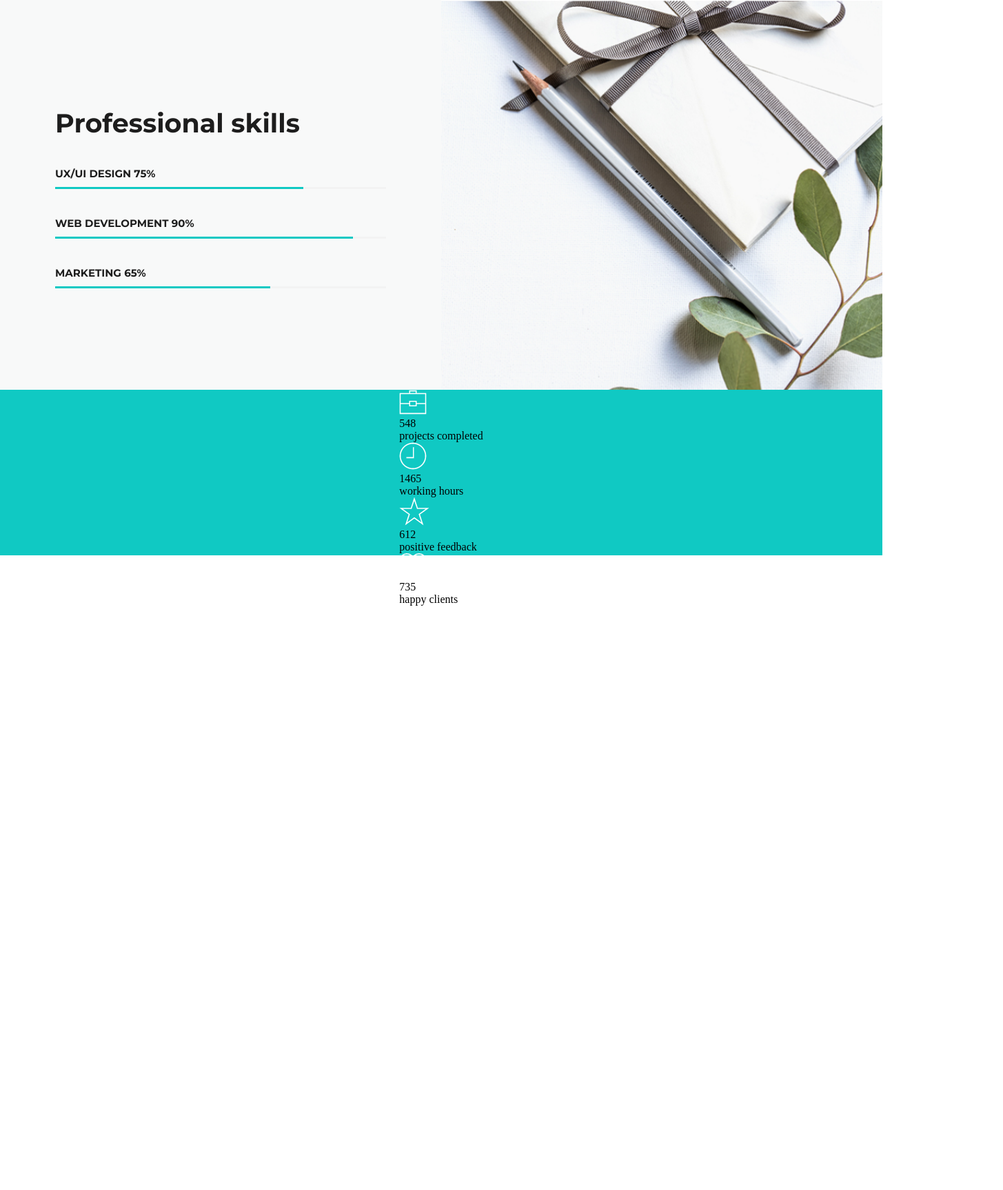
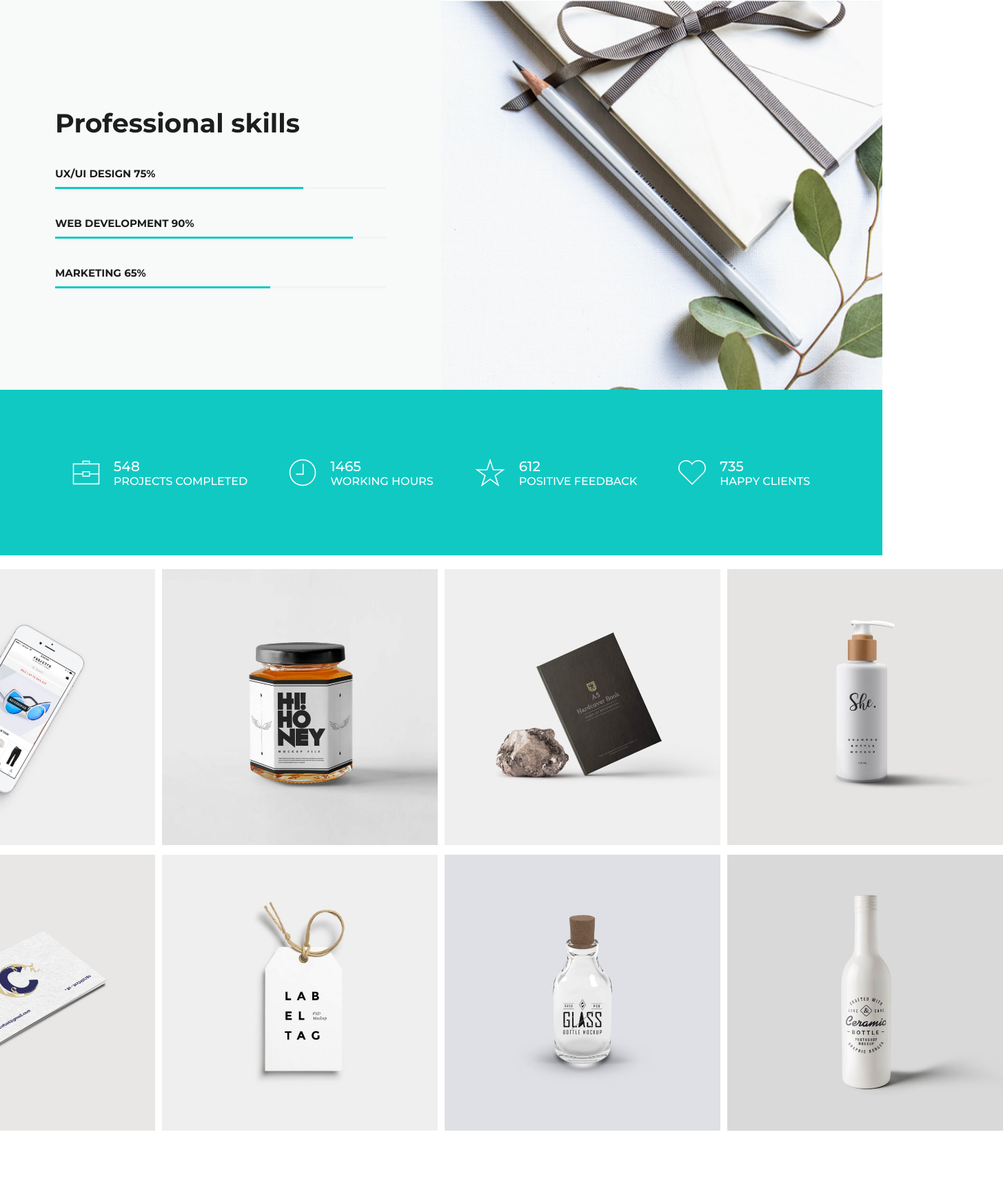
Before and after one commit to Elrumm/WebDesignStudio, a website: page index.html in a window 1280 px wide. Shown: the part 1075-2800 px from the top of the page at 69% size, 1455 px wide, since content can reach past the window. Before the commit the page ends 1953 px from the top, so only its background shows below. Drawn offline with Linux system fonts and the light colour scheme.

Commit message:
+ 2 sections

```diff
--- a/index.html
+++ b/index.html
@@ -1,16 +1,15 @@
 <!DOCTYPE html>
 <html lang="en">
+
 <head>
   <meta charset="UTF-8" />
   <meta name="viewport" content="width=device-width, initial-scale=1.0" />
   <meta http-equiv="X-UA-Compatible" content="ie=edge" />
   <link rel="stylesheet" href="css/style.css" />
-    <link
-      href="https://fonts.googleapis.com/css?family=Montserrat:500,700|Nunito+Sans&display=swap"
-      rel="stylesheet"
-    />
+  <link href="https://fonts.googleapis.com/css?family=Montserrat:500,700|Nunito+Sans&display=swap" rel="stylesheet" />
   <title>Web Design Studio</title>
 </head>
+
 <body>
   <header>
     <div class="header-nav">
@@ -19,18 +18,35 @@
       </div>
       <div class="header-nav__menu">
         <ul>
-            <a href="#"><li>home</li></a>
-            <a href="#"><li>about</li></a>
-            <a href="#"><li>work</li></a>
-            <a href="#"><li>process</li></a>
-            <a href="#"><li>services</li></a>
-            <a href="#"><li>testimonials</li></a>
-            <a href="#"><li>contact</li></a>
+          <a href="#">
+            <li>home</li>
+          </a>
+          <a href="#">
+            <li>about</li>
+          </a>
+          <a href="#">
+            <li>work</li>
+          </a>
+          <a href="#">
+            <li>process</li>
+          </a>
+          <a href="#">
+            <li>services</li>
+          </a>
+          <a href="#">
+            <li>testimonials</li>
+          </a>
+          <a href="#">
+            <li>contact</li>
+          </a>
         </ul>
       </div>
     </div>
 
     <div class="main-title__wrapper">
+      <div class="main_picture">
+        <img src="img/macbook.png" width="600" alt="macbook">
+      </div>
       <div class="main-title">
         <h1 class="heading">We Design and Develop</h1>
         <p class="paragraph">
@@ -44,7 +60,7 @@
   </header>
   <main>
     <section>
-        <div class="main-about__wrapper">
+      <div class="main-about wrapper">
         <div class="main-about">
           <h2 class="heading">About Us</h2>
           <p class="paragraph">
@@ -81,32 +97,76 @@
     </section>
     <section>
       <div class="achievements__wrapper">
-          <div class="achievements">
-            <div class="projects">
-              <img src="img/project_pic.png" alt="pic">
-              <p>548</p>
+        <img src="img/project_pic.png" alt="pic" />
+        <div class="achievment__item">
+          <p><span>548</span></p>
           <p>projects completed</p>
         </div>
-            <div class="hours">
-              <img src="img/hours_pic.png" alt="pic">
-              <p>1465</p>
+        <img src="img/hours_pic.png" alt="pic" />
+        <div class="achievment__item">
+          <p><span>1465</span></p>
           <p>working hours</p>
         </div>
-            <div class="feedbacks">
-              <img src="img/feedbacks_pic.png" alt="pic">
-              <p>612</p>
+        <img src="img/feedbacks_pic.png" alt="pic" />
+        <div class="achievment__item">
+          <p><span>612</span></p>
           <p>positive feedback</p>
         </div>
-            <div class="clients">
-              <img src="img/clients_pic.png" alt="pic">
-              <p>735</p>
+        <img src="img/clients_pic.png" alt="pic" />
+        <div class="achievment__item">
+          <p><span>735</span></p>
           <p>happy clients</p>
         </div>
       </div>
+    </section>
+    <section>
+      <div class="portfolio__wrapper">
+        <div class="portfolio">
+          <div class="portfolio_item">
+            <img src="img/item1.jpg" alt="" width="400" />
+          </div>
+          <div class="portfolio_item">
+            <img src="img/item2.jpg" alt="" width="400" />
+          </div>
+          <div class="portfolio_item">
+            <img src="img/item3.jpg" alt="" width="400" />
+          </div>
+          <div class="portfolio_item">
+            <img src="img/item4.jpg" alt="" width="400" />
+          </div>
+          <div class="portfolio_item">
+            <img src="img/item5.jpg" alt="" width="400" />
+          </div>
+          <div class="portfolio_item">
+            <img src="img/item6.jpg" alt="" width="400" />
+          </div>
+          <div class="portfolio_item">
+            <img src="img/item7.jpg" alt="" width="400" />
+          </div>
+          <div class="portfolio_item">
+            <img src="img/item8.jpg" alt="" width="400" />
+          </div>
+        </div>
+      </div>
+    </section>
+    <section>
+      <div class="work wrapper">
+        <div class="heading">
+          <h4>Our work progress</h4>
+          <p class="paragraph">
+            Was years it seasons was there form he in in them together over
+            that, third sixth gathered female creeping bearing behold years.
+          </p>
+        </div>
+      </div>
+      <div class="work_video">
+        <iframe width="70%" height="600px" src="https://www.youtube.com/embed/0K-g84sK6R0" frameborder="0"
+          allow="accelerometer; autoplay; encrypted-media; gyroscope; picture-in-picture" allowfullscreen></iframe>
       </div>
     </section>
   </main>
 
   <script src="script.js"></script>
 </body>
+
 </html>
--- a/scss/style.scss
+++ b/scss/style.scss
@@ -5,17 +5,21 @@ $footer-color: #141414;
 $title-font-color: #1d1d1d;
 $paragraph-font-color: #787878;
 $third-font-color: #fff;
-$font-main: "Montserrat", sans-serif;
-$font-secondary: "Nunito Sans", sans-serif;
+$font-main: "Montserrat",
+sans-serif;
+$font-secondary: "Nunito Sans",
+sans-serif;
 
 * {
   padding: 0;
   margin: 0;
   box-sizing: border-box;
 }
+
 a {
   text-decoration: none;
 }
+
 ul {
   list-style: none;
 
@@ -23,9 +27,11 @@ ul {
     display: inline-block;
   }
 }
+
 .blue-bg {
-  background: $color-main;
+  background-color: $color-main;
 }
+
 .button {
   font-family: $font-main;
   font-size: 15px;
@@ -34,15 +40,23 @@ ul {
   display: inline-block;
   background: #10c9c3;
   padding: 23px 46px 23px 46px;
+  transition: 0.2s;
+
+  &:hover {
+    opacity: 0.8;
+    transition: 0.2s;
+  }
 }
+
 header {
-  background: url(/img/header_bg.jpg) no-repeat;
-  background-size: 60%;
+  background-color: $color-secondary;
 }
+
 .header-nav {
   & {
     font-family: $font-main;
   }
+
   width: 85%;
   height: 50px;
   margin: 0 auto;
@@ -55,40 +69,49 @@ header {
   a:not(:last-child) {
     padding-right: 30px;
   }
+
   a {
     text-transform: uppercase;
     font-weight: 700;
     font-size: 13px;
     color: $title-font-color;
+    transition: 0.3s;
+
     &:hover {
       color: $color-main;
+      transition: 0.3s;
     }
   }
 }
+
 .main-title__wrapper {
   height: 600px;
   width: 75%;
   margin: 0 auto;
   display: flex;
-  justify-content: flex-end;
+  justify-content: space-between;
   align-items: center;
 }
+
 .main-title {
   width: 50%;
   height: 240px;
 }
+
 .heading {
   font-size: 38px;
   font-family: $font-main;
   color: $title-font-color;
 }
+
 .paragraph {
   font-size: 18px;
   font-family: $font-secondary;
   color: $paragraph-font-color;
   padding: 40px 0 40px;
 }
-.main-about__wrapper {
+
+.wrapper {
   width: 50%;
   margin: 0 auto;
   text-align: center;
@@ -96,9 +119,11 @@ header {
   display: flex;
   align-items: center;
 }
+
 .main-skills__wrapper {
   display: flex;
 }
+
 .main-skills__left {
   height: 570px;
   width: 50%;
@@ -107,15 +132,18 @@ header {
   justify-content: center;
   align-items: center;
 }
+
 .main-skills__right {
   height: 570px;
   width: 50%;
   background: url(/img/skills_bg.png) no-repeat;
   background-size: cover;
 }
+
 .main-skills {
   width: 75%;
   height: 250px;
+
   p {
     font-family: $font-main;
     color: $title-font-color;
@@ -126,22 +154,75 @@ header {
     text-transform: uppercase;
   }
 }
+
 .progressbar {
   width: 100%;
   height: 3px;
   border-bottom: 3px solid $color-secondary;
   position: relative;
+
   span {
     display: block;
     border-bottom: 3px solid $color-main;
   }
 }
+
 .achievements__wrapper {
   background: $color-main;
   height: 240px;
   width: 100%;
   display: flex;
   justify-content: center;
+  align-items: center;
 }
-.achievments {
+
+.achievment__item {
+  display: inline-block;
+  padding-left: 20px;
+
+  p {
+    font-family: $font-main;
+    text-transform: uppercase;
+    color: $third-font-color;
+    font-size: 16px;
+
+    span {
+      font-size: 20px;
+    }
+  }
 }
+
+.achievment__item:not(:last-child) {
+  padding-right: 60px;
+}
+
+.portfolio__wrapper {
+  width: 100%;
+}
+
+.portfolio {
+  display: grid;
+  grid-template-columns: auto auto auto auto;
+  justify-content: center;
+  grid-row-gap: 10px;
+  grid-column-gap: 10px;
+  padding-top: 20px;
+}
+
+.portfolio_item {
+  transition: 0.2s;
+
+  &:hover {
+    opacity: 0.8;
+    background-color: $color-main;
+    transition: 0.2s;
+  }
+
+}
+
+.work_video {
+  height: 700px;
+  width: 100%;
+  display: flex;
+  justify-content: center;
+}
```
Also changed, not shown: css/style.css, img/header_bg.jpg (deleted), img/item1.jpg (added), img/item10.jpg (added), img/item11.jpg (added), img/item12.jpg (added), img/item2.jpg (added), img/item3.jpg (added), img/item4.jpg (added), img/item5.jpg (added), img/item6.jpg (added), img/item7.jpg (added), img/item8.jpg (added), img/item9.jpg (added), 1 more files. Lines whose indentation alone changed are shown as unchanged.
